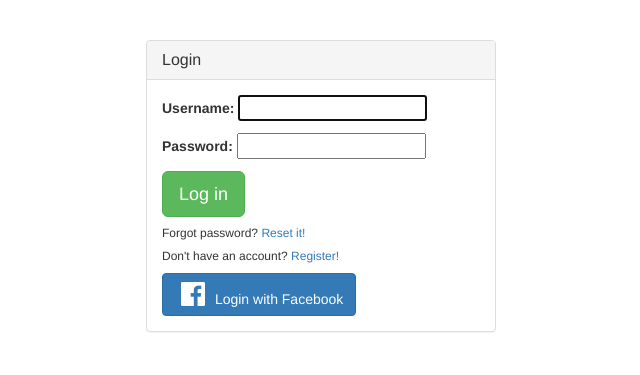
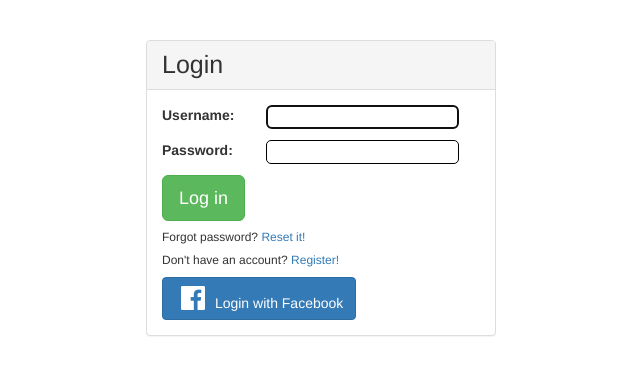
Before and after one commit to thunderbluffers/civic-map, a Django app: page /user/login/?next=/1/edit in a window 1280 px wide. Shown: the part 52-427 px from the top of the page, without its empty margins (319-959 px from the left). Run offline with Django 3.2, Linux system fonts and the light colour scheme; parts of the project's set-up code (start-up, migrations or seed data) failed here and were passed over; some libraries are stand-ins or nearby versions.

Commit message:
add location, login and register designed

```diff
--- a/templates/base.html
+++ b/templates/base.html
@@ -7,6 +7,54 @@
     <meta content="width=device-width, initial-scale=1" name="viewport" />
     <link href="https://maxcdn.bootstrapcdn.com/bootstrap/3.3.7/css/bootstrap.min.css" rel="stylesheet">
     <link rel="stylesheet" href="https://cdnjs.cloudflare.com/ajax/libs/font-awesome/4.7.0/css/font-awesome.min.css">
+    <style>
+        form input
+        {
+            border-bottom: 10px;
+            border-radius: 5px;
+            border: 1px solid black;
+            padding-left: 8px;
+        }
+
+        .field-wrapper
+        {
+            margin-bottom: 10px;
+        }
+
+        form label
+        {
+            width: 100px;
+        }
+        form label, form input
+        {
+            vertical-align: top;
+            display: inline-block;
+        }
+
+        p span
+        {
+            display: block;
+            font-size: 10px;
+            margin-top: 5px;
+        }
+
+        .panel-title
+        {
+            font-size: 25px;
+        }
+
+        textarea
+        {
+            border-bottom: 10px;
+            border-radius: 5px;
+            border: 1px solid black;
+            padding-left: 8px;
+        }
+
+    </style>
+
+
+
 </head>
 <body>
 
--- a/templates/registration/login.html
+++ b/templates/registration/login.html
@@ -3,7 +3,7 @@
 
 {% block content %}
 <div class="col-md-4 col-md-offset-4">
-    <div id="registerBlock" class="login-panel panel panel-default">
+    <div id="loginBlock" class="login-panel panel panel-default">
         <div class="panel-heading">
              <h3 class="panel-title">Login</h3>
         </div>
```
Also changed, not shown: templates/locations/edit.html (+12 -1 lines).
